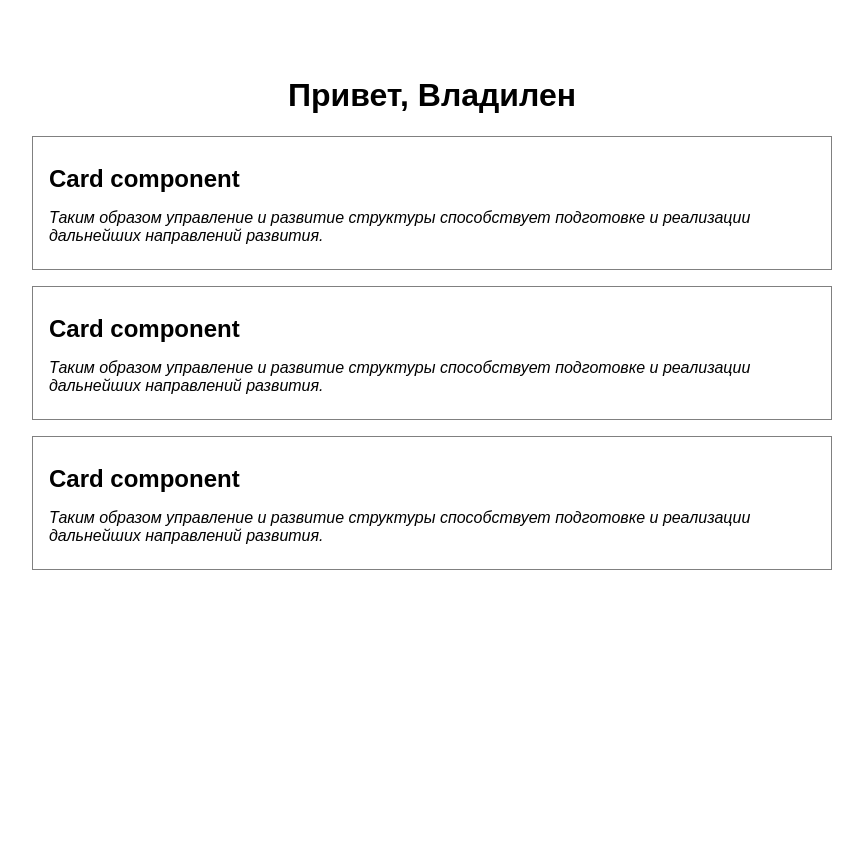
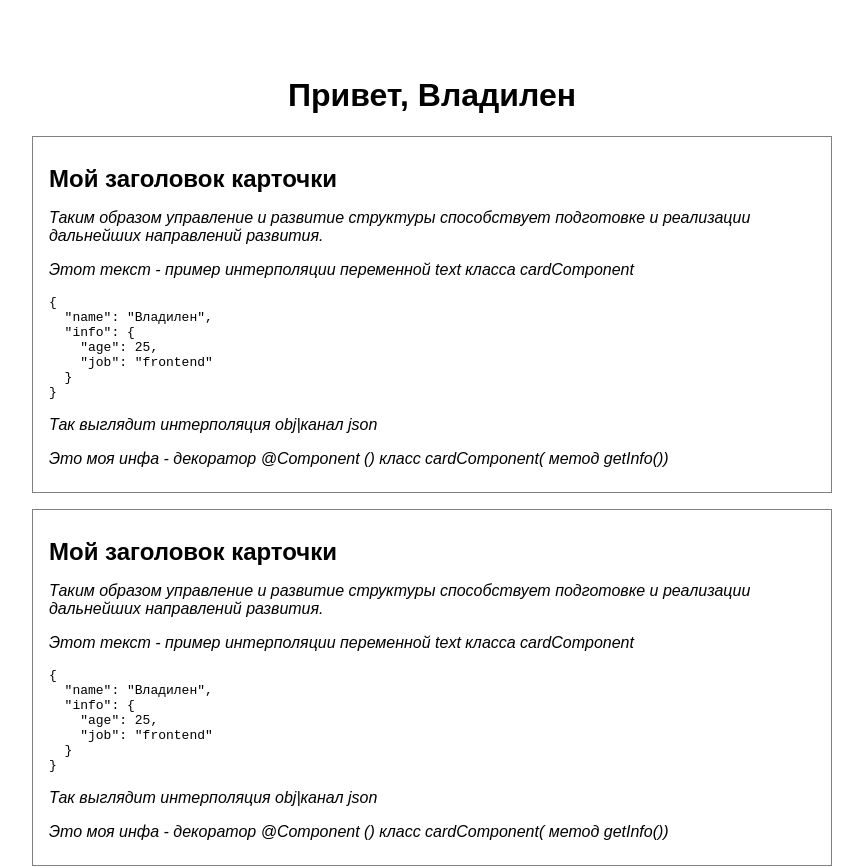
Before and after one commit to GeorgeID/vlad-ngbasic, an Angular app: page / in a window 1280 px wide. Shown: the top 867 px of the page, without its empty margins (208-1071 px from the left). Before the commit the page ends 800 px from the top, so only its background shows below. Built offline with nearby package versions, Linux system fonts and the light colour scheme.

Commit message:
пример интерполяции переменнойб, метода класса cardComponent декоратора @Component

```diff
--- a/src/app/card/card.component.html
+++ b/src/app/card/card.component.html
@@ -1,5 +1,13 @@
 <div class="card">
-    <h2>Card component</h2>
+    <h2>{{title}}</h2>
     <p>Таким образом управление и развитие структуры способствует подготовке и реализации дальнейших направлений
         развития.</p>
+    <p>{{text}}</p>
+    <!-- <strong>Номер: {{number}}</strong> -->
+    <!-- <em>{{array}}</em> -->
+    <pre>{{obj|json}}</pre>
+    <p>{{textObj}}</p>
+
+    <p>{{ getInfo() }}</p>
+
 </div>
--- a/src/app/card/card.component.ts
+++ b/src/app/card/card.component.ts
@@ -5,4 +5,22 @@ import { Component } from '@angular/core';
   templateUrl: './card.component.html',
   styleUrls: ['./card.component.css'],
 })
-export class cardComponent {}
+export class cardComponent {
+  title = 'Мой заголовок карточки';
+  text =
+    'Этот текст - пример интерполяции переменной text класса cardComponent';
+  // number = 42;
+  // array = [1, 1, 2, 3, 5, 8, 12];
+  obj = {
+    name: 'Владилен',
+    info: {
+      age: 25,
+      job: 'frontend',
+    },
+  };
+  textObj = 'Так выглядит интерполяция obj|канал json';
+
+  getInfo(): string {
+    return 'Это моя инфа - декоратор @Component () класс cardComponent( метод getInfo())';
+  }
+}
```
